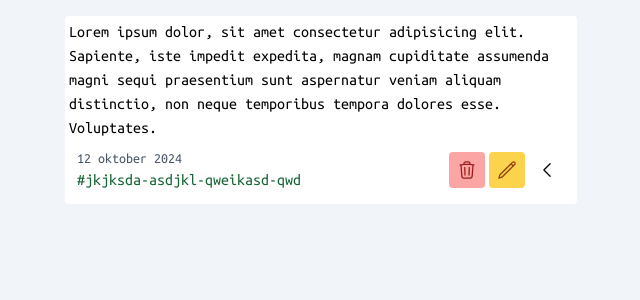
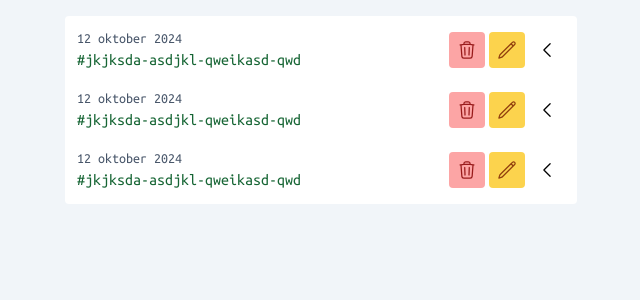
Before and after one commit to zidan-p/voice-to-text-note, a React (Vite) app: page / in a window 1280 px wide. Shown: the top 300 px of the page, without its empty margins (319-959 px from the left). Built offline with nearby package versions, Linux system fonts and the light colour scheme.

Commit message:
more modularization

```diff
--- a/src/App.tsx
+++ b/src/App.tsx
@@ -1,6 +1,3 @@
-import { CollapseList } from "./component/collapse-list"
-import { RemoveNoteButton } from "./features/note/remove"
-import { UpdateNoteButton } from "./features/note/update"
 import { NoteContainer } from "./widget/note-container/note-container"
 
 
@@ -11,9 +8,10 @@ function App() {
     <>
       <div className="container mx-auto min-h-screen bg-slate-100 py-4">
         <div className="max-w-lg mx-auto p-1 bg-white rounded">
-          Lorem ipsum dolor, sit amet consectetur adipisicing elit. Sapiente, iste impedit expedita, magnam cupiditate assumenda magni sequi praesentium sunt aspernatur veniam aliquam distinctio, non neque temporibus tempora dolores esse. Voluptates.
 
           <section>
+            <NoteContainer />
+            <NoteContainer />
             <NoteContainer />
           </section>
         </div>
--- /dev/null
+++ b/src/features/note/show/index.ts
@@ -0,0 +1 @@
+export * from "./note-list"
--- /dev/null
+++ b/src/features/note/show/note-list.tsx
@@ -0,0 +1,49 @@
+import { ReactNode, useRef, useState } from "react";
+import { cn } from "../../../lib/cn";
+import ChevronLeft from "../../../assets/chevron-left.svg?react";
+
+
+interface NoteListProps {
+  className?: string;
+  buttonList?: ReactNode;
+}
+
+
+
+export function NoteList(props: NoteListProps){
+
+  const [isCollapse, setIsCollapse] = useState(true);
+  const contentRef = useRef<HTMLParagraphElement | null>(null);
+
+  return(
+    <div className={cn(props.className, "group")}>
+      <div className="flex justify-between items-center">
+        <div className="">
+          <div className="text-slate-600 text-sm">
+            12 oktober 2024
+          </div>
+          <div className="text-green-800">
+            #jkjksda-asdjkl-qweikasd-qwd
+          </div>
+        </div>
+        <div className="group-hover:flex flex gap-1">
+          <div className="flex gap-1">{props.buttonList}</div>
+          <button className="p-2 rounded active:bg-slate-100" onClick={() => setIsCollapse(!isCollapse)}>
+            <ChevronLeft className={cn("w-5 transition", !isCollapse ? "-rotate-90" : "")} />
+          </button>
+        </div>
+      </div>
+      <p
+        ref={contentRef}
+        style={
+          isCollapse
+          ? { maxHeight: 0 }
+          : { maxHeight: contentRef.current?.scrollHeight }
+        }
+        className={cn("overflow-hidden transition-all")}
+      >
+        Lorem ipsum dolor sit amet consectetur adipisicing elit. Cupiditate voluptatum, delectus sit sed ea explicabo deserunt, nulla mollitia alias molestiae illum? Molestiae in possimus debitis quidem assumenda, incidunt magni itaque!
+      </p>
+    </div>
+  )
+}
--- a/src/widget/note-container/note-container.tsx
+++ b/src/widget/note-container/note-container.tsx
@@ -4,6 +4,7 @@ import { ReactNode, useRef, useState } from "react";
 import { cn } from "../../lib/cn";
 import { RemoveConfirm, RemoveNoteButton } from "../../features/note/remove";
 import { UpdateConfirmAction, UpdateNote, UpdateNoteButton } from "../../features/note/update";
+import { NoteList } from "../../features/note/show";
 
 interface NoteContainerProps {
   className?: string;
@@ -22,58 +23,75 @@ export function NoteContainer(props: NoteContainerProps){
   }
 
   if(containerState === NoteContainerState.DELETE) return (
+    <div className={cn(props.className, "hover:bg-slate-50 p-2 rounded group")}>
       <RemoveConfirm
         id="nganunganu"
         onRemove={() => setContainerState(NoteContainerState.SHOW)}
         onCancel={() => setContainerState(NoteContainerState.SHOW)}
       />
+    </div>
 
   )
 
   if(containerState === NoteContainerState.EDIT) return(
+    <div className={cn(props.className, "hover:bg-slate-50 p-2 rounded group")}>
       <UpdateNote
         id="nganunganu"
         onUpdate={() => setContainerState(NoteContainerState.SHOW)}
         onCancel={() => setContainerState(NoteContainerState.SHOW)}
       />
+    </div>
   )
 
   return (
     <div className={cn(props.className, "hover:bg-slate-50 p-2 rounded group")}>
-      {/* <UpdateConfirmAction /> */}
-
-      <div className="flex justify-between items-center">
-        <div className="">
-          <div className="text-slate-600 text-sm">
-            12 oktober 2024
-          </div>
-          <div className="text-green-800">
-            #jkjksda-asdjkl-qweikasd-qwd
-          </div>
-        </div>
-        <div className="group-hover:flex flex gap-1">
-          <div className="flex gap-1">
+      <NoteList
+        buttonList={
+          <>
           <RemoveNoteButton onClick={() => setContainerState(NoteContainerState.DELETE)} />
           <UpdateNoteButton onClick={() => setContainerState(NoteContainerState.EDIT)}  />
-          </div>
-          <button className="p-2 rounded active:bg-slate-100" onClick={() => setIsCollapse(!isCollapse)}>
-            <ChevronLeft className={cn("w-5 transition", !isCollapse ? "-rotate-90" : "")} />
-          </button>
-        </div>
-      </div>
-
-    <div
-      ref={contentRef}
-      style={
-        isCollapse
-        ? { maxHeight: 0 }
-        : { maxHeight: contentRef.current?.scrollHeight }
+          </>
         }
-      className={cn("overflow-hidden transition-all")}
-    >
-      Lorem ipsum dolor sit amet consectetur adipisicing elit. Cupiditate voluptatum, delectus sit sed ea explicabo deserunt, nulla mollitia alias molestiae illum? Molestiae in possimus debitis quidem assumenda, incidunt magni itaque!
-    </div>
+      />
     </div>
   )
 
+  // return (
+  //   <div className={cn(props.className, "hover:bg-slate-50 p-2 rounded group")}>
+  //     {/* <UpdateConfirmAction /> */}
+
+  //     <div className="flex justify-between items-center">
+  //       <div className="">
+  //         <div className="text-slate-600 text-sm">
+  //           12 oktober 2024
+  //         </div>
+  //         <div className="text-green-800">
+  //           #jkjksda-asdjkl-qweikasd-qwd
+  //         </div>
+  //       </div>
+  //       <div className="group-hover:flex flex gap-1">
+  //         <div className="flex gap-1">
+  //           <RemoveNoteButton onClick={() => setContainerState(NoteContainerState.DELETE)} />
+  //           <UpdateNoteButton onClick={() => setContainerState(NoteContainerState.EDIT)}  />
+  //         </div>
+  //         <button className="p-2 rounded active:bg-slate-100" onClick={() => setIsCollapse(!isCollapse)}>
+  //           <ChevronLeft className={cn("w-5 transition", !isCollapse ? "-rotate-90" : "")} />
+  //         </button>
+  //       </div>
+  //     </div>
+
+  //   <div
+  //     ref={contentRef}
+  //     style={
+  //       isCollapse
+  //       ? { maxHeight: 0 }
+  //       : { maxHeight: contentRef.current?.scrollHeight }
+  //     }
+  //     className={cn("overflow-hidden transition-all")}
+  //   >
+  //     Lorem ipsum dolor sit amet consectetur adipisicing elit. Cupiditate voluptatum, delectus sit sed ea explicabo deserunt, nulla mollitia alias molestiae illum? Molestiae in possimus debitis quidem assumenda, incidunt magni itaque!
+  //   </div>
+  // </div>
+  // )
+
 }
```
Lines whose indentation alone changed are shown as unchanged.
